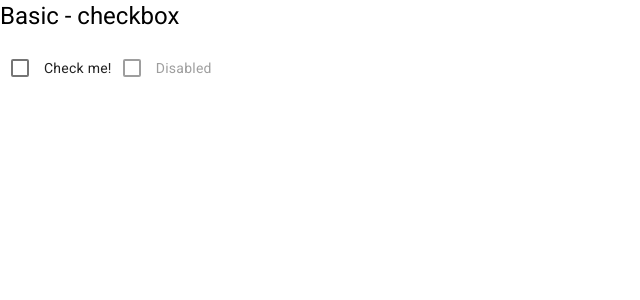
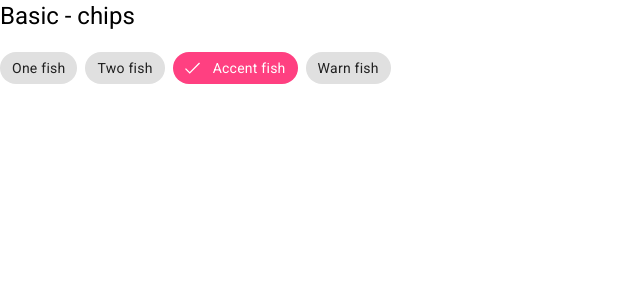
Before and after one commit to kskannandotwin/app-ai, an Angular app: page / in a window 1280 px wide. Shown: the top 300 px of the page, without its empty margins (0-640 px from the left). Built offline with nearby package versions, Linux system fonts and the light colour scheme.

Commit message:
28.09.2023
basic chips completed

```diff
--- a/src/app/app.component.html
+++ b/src/app/app.component.html
@@ -1,5 +1,9 @@
-<h1>Basic - checkbox</h1>
+<h1>Basic - chips</h1>
 <section>
-  <mat-checkbox class="example-margin">Check me!</mat-checkbox>
-  <mat-checkbox class="example-margin" [disabled]="true">Disabled</mat-checkbox>
+  <mat-chip-listbox aria-label="Fish selection">
+    <mat-chip-option>One fish</mat-chip-option>
+    <mat-chip-option>Two fish</mat-chip-option>
+    <mat-chip-option color="accent" selected>Accent fish</mat-chip-option>
+    <mat-chip-option color="warn">Warn fish</mat-chip-option>
+  </mat-chip-listbox>
 </section>
```
Also changed, not shown: src/app/core/material/material.module.ts (+5 -2 lines).
